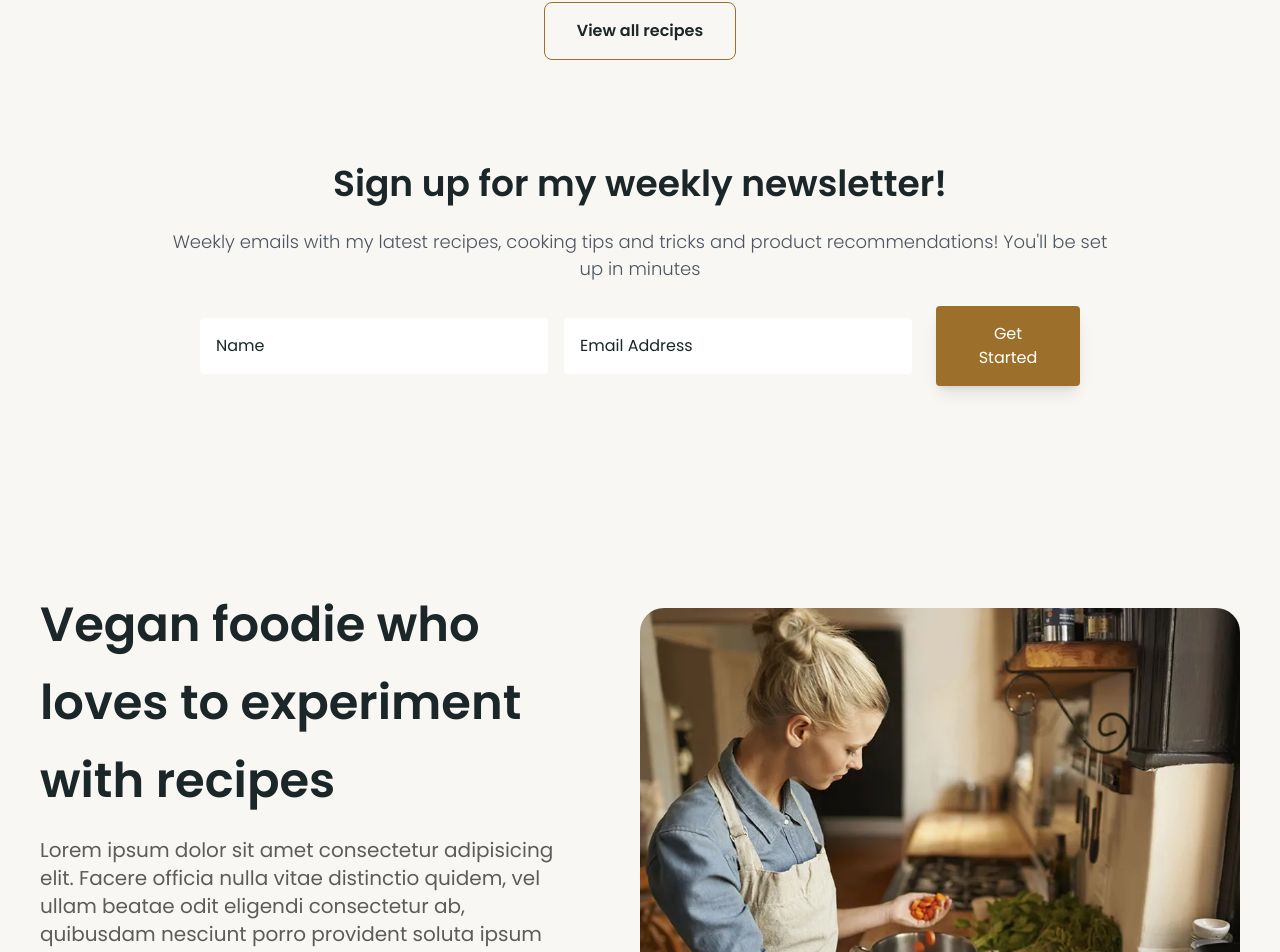
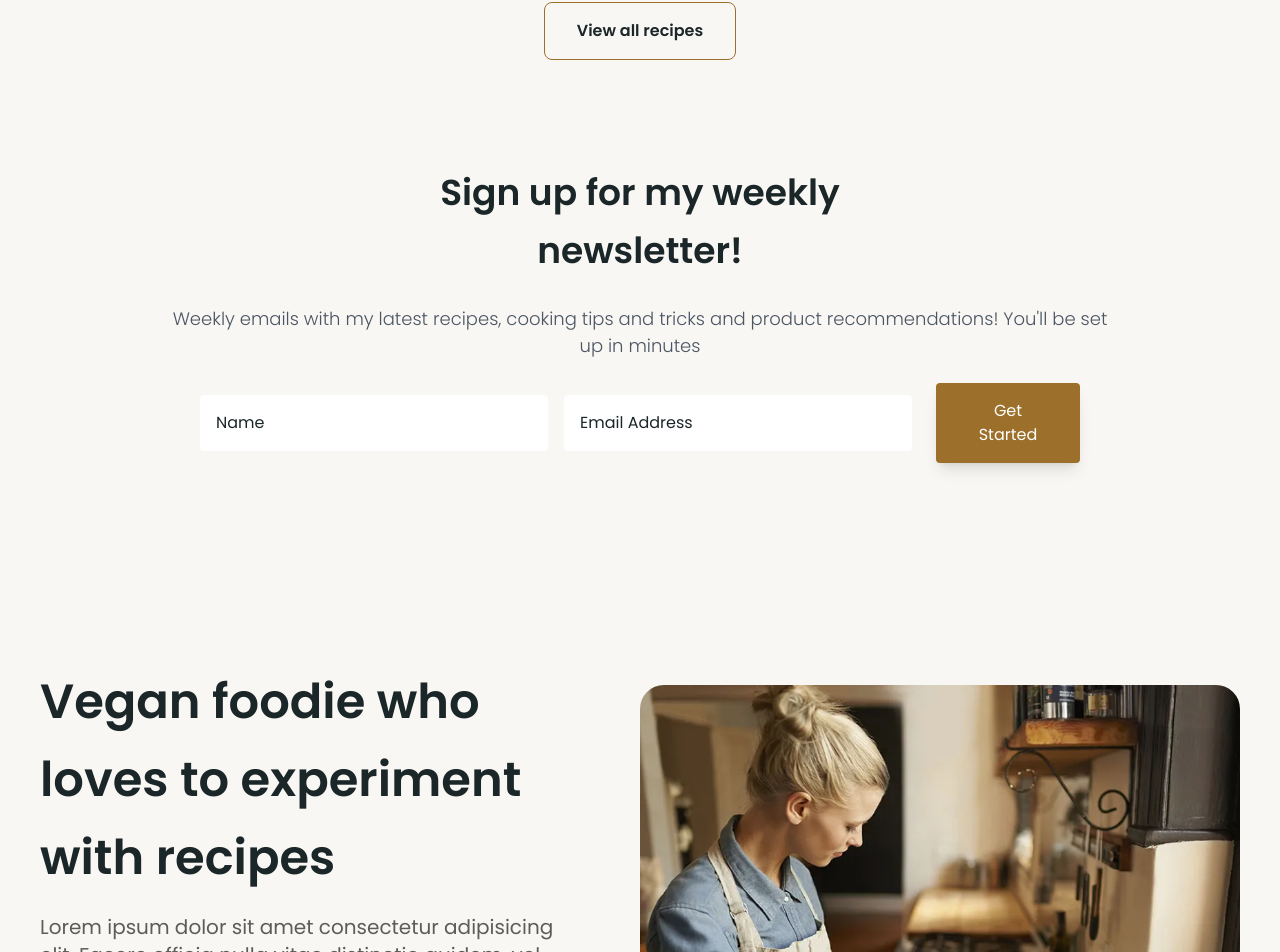
Before and after one commit to AngelOU20/veggievault-frontend, a React (Vite) app: page / in a window 1280 px wide. Shown: the part 1689-2641 px from the top of the page. Built offline with nearby package versions, Linux system fonts and the light colour scheme; no server answers.

Commit message:
update title styles

```diff
--- a/src/home/components/FeaturedSection.jsx
+++ b/src/home/components/FeaturedSection.jsx
@@ -12,7 +12,7 @@ export const FeaturedSection = () => {
       </div>
 
       <div className="text-start xl:w-11/12 lg:w-[170%] ">
-        <h2 className="text-3xl font-semibold text-secondary lg:text-4xl xl:text-5xl xl:leading-relaxed lg:leading-relaxed">
+        <h2 className="text-3xl font-semibold text-secondary md:text-4xl xl:text-5xl leading-normal md:leading-normal xl:leading-relaxed">
           Pineapple + Smoked Jackfrauit Pizza
         </h2>
         <p className="text-lg md:text-xl mt-4 text-[#5c5c5c]">
--- a/src/home/components/NewsLetter.jsx
+++ b/src/home/components/NewsLetter.jsx
@@ -1,7 +1,7 @@
 export const NewsLetter = () => {
   return (
     <div className="w-full md:w-4/5 mx-auto flex flex-col items-center p-10 ">
-      <h3 className="text-secondary font-semibold text-center text-4xl w-full sm:w-2/3">
+      <h3 className="text-secondary font-semibold text-center text-4xl leading-relaxed w-full sm:w-2/3 xl:w-1/2">
         Sign up for my weekly newsletter!
       </h3>
       <p className="mt-6 text-gray-600 text-lg text-center leading-normal font-light">
```
